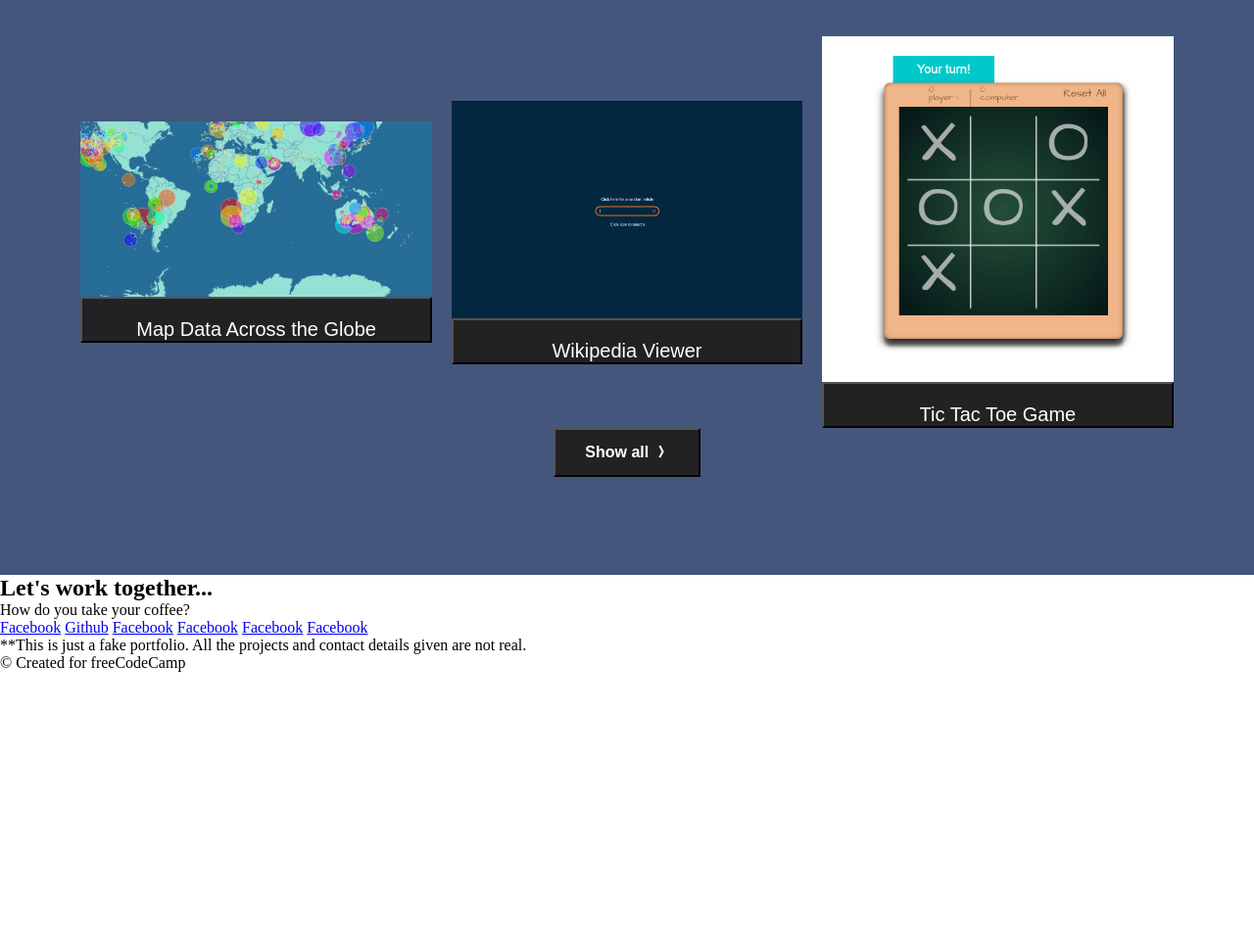
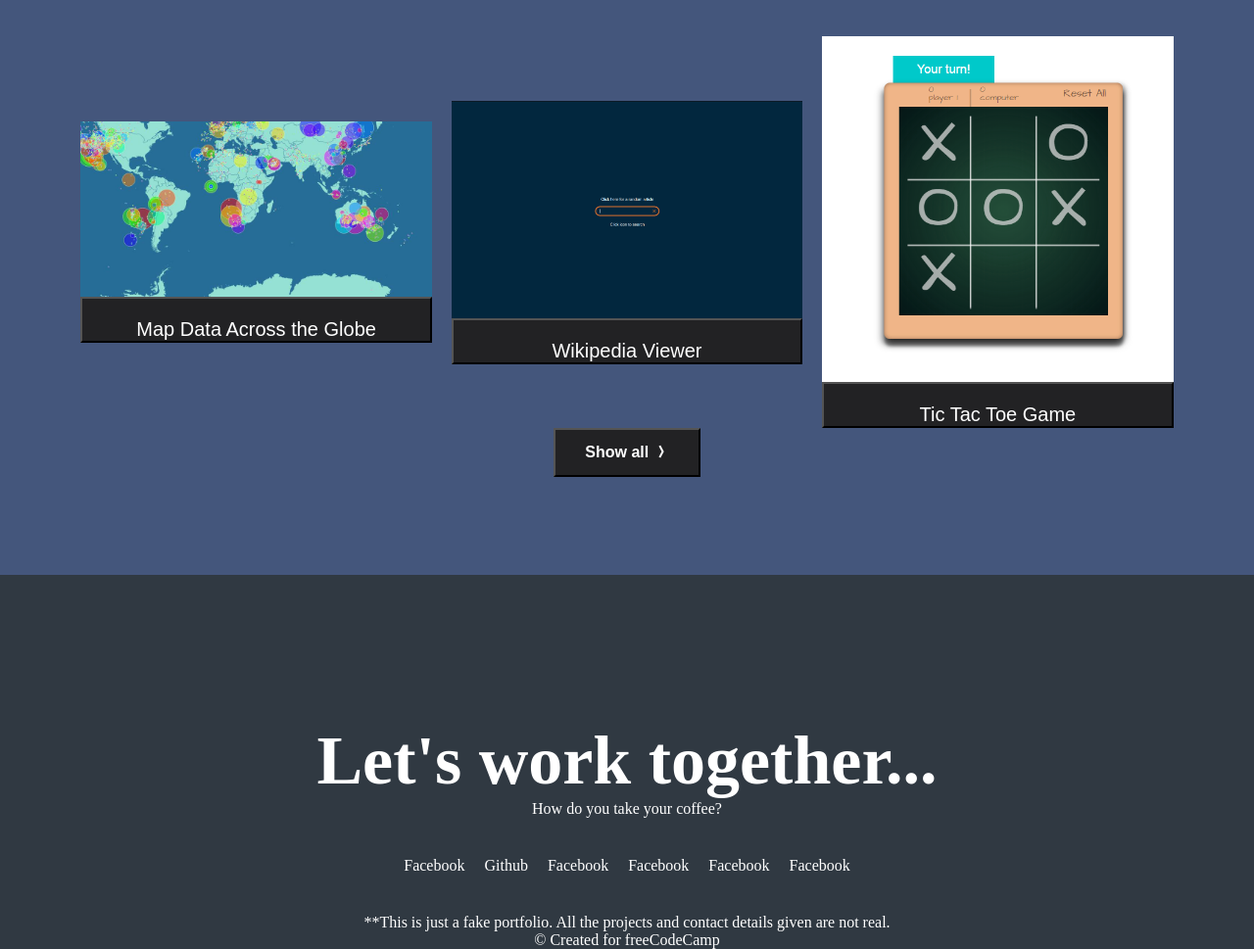
Before and after one commit to Mwambutsa05/personal-portfolio, a plain HTML site: page index.html in a window 1280 px wide. Shown: the part 1480-2449 px from the top of the page at 98% size. Before the commit the page ends 2166 px from the top, so only its background shows below. Drawn offline with nearby package versions, Linux system fonts and the light colour scheme.

Commit message:
additional css codes on footer

```diff
--- a/index.css
+++ b/index.css
@@ -27,6 +27,7 @@ body{
     display: flex;
     align-items: center;
     justify-content: center;
+
     padding: 20%;
     width: 100%
 }
@@ -34,9 +35,9 @@ body{
     color: white;
     font-size: 100px;
 }
-.about div{
-    display: flex;
-    flex-wrap: wrap;
+.about p{
+    color: #be3144;
+
 }
 img{
     width: 100%;
@@ -113,3 +114,34 @@ img{
     color: white;
     font-size: medium;
 }
+.Contact{
+    background-color: #303942;
+}
+.Contact h1{
+    display: flex;
+    justify-content: center;
+    align-items: center;
+    font-size: 70px;
+    padding-top: 150px;
+    color: white;
+}
+.Contact p{
+    color: white;
+    display: flex;
+    align-items: center;
+    justify-content: center;
+
+}
+.socia-media{
+    display: flex;
+    justify-content: center;
+    align-items: center;
+    gap: 20px;
+    /* text-decoration: none;
+    color: white; */
+    padding: 40px;
+}
+.socia-media a{
+    text-decoration: none;
+    color: white;
+}
--- a/index.html
+++ b/index.html
@@ -59,7 +59,7 @@
             </div>
         </section>
         <section class="Contact">
-            <h1>Let's work together...</h1>
+            <h1 id="work">Let's work together...</h1>
             <p>How do you take your coffee?</p>
             <div class="socia-media">
                 <a href="https://www.facebook.com/freecodecamp">Facebook</a>
```
